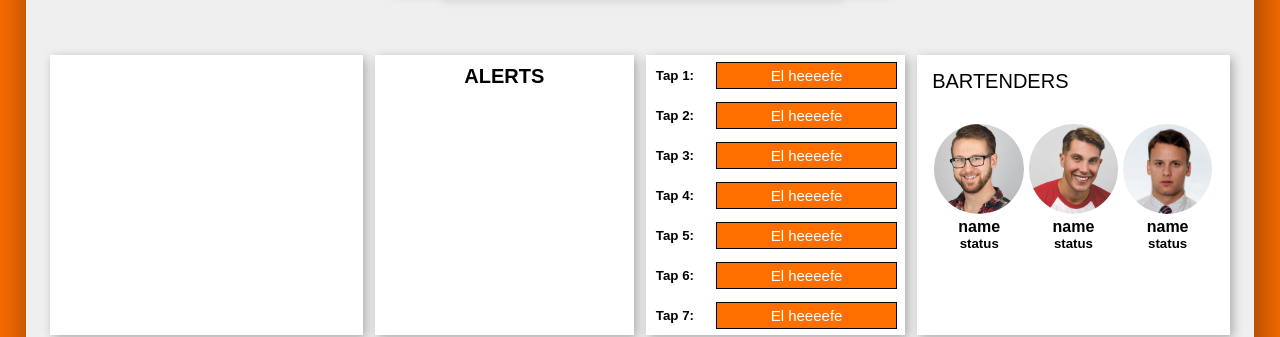
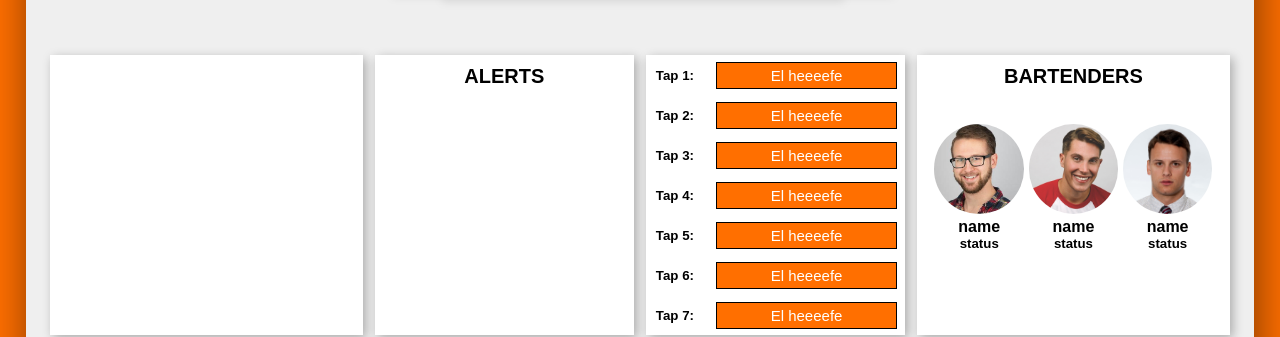
Before and after one commit to Nicklastoft/FooBarExam, a website: page build/index.html in a window 1280 px wide. Shown: the part 129-466 px from the top of the page. Drawn offline with nearby package versions, Linux system fonts and the light colour scheme; a script that the page names is missing.

Commit message:
minor css fix in #bartenders

```diff
--- a/source/scss/style.scss
+++ b/source/scss/style.scss
@@ -149,11 +149,13 @@ body{
                 display: flex;
                 position: relative;
                 p{
+                    width: 100%;
                     position: absolute;
-                    top: 15px;
-                    left: 15px;
+                    top: 10px;
+                    text-align: center;
                     text-transform: uppercase;
                     font-size: 20px;
+                    font-weight: bold;
                 }
                 .tenders{
                     width: 100%;
```
Also changed, not shown: build/css/style.min.css.
